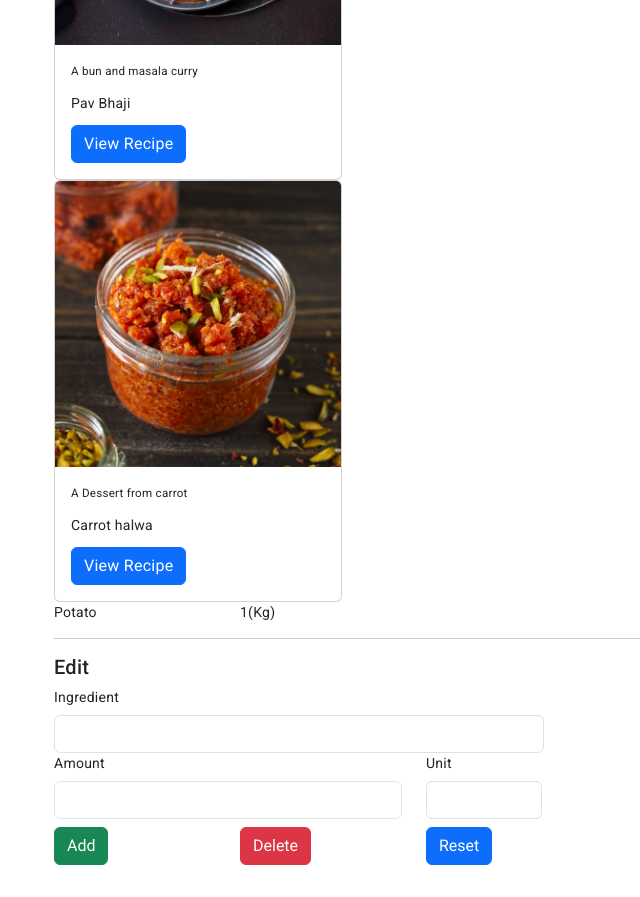
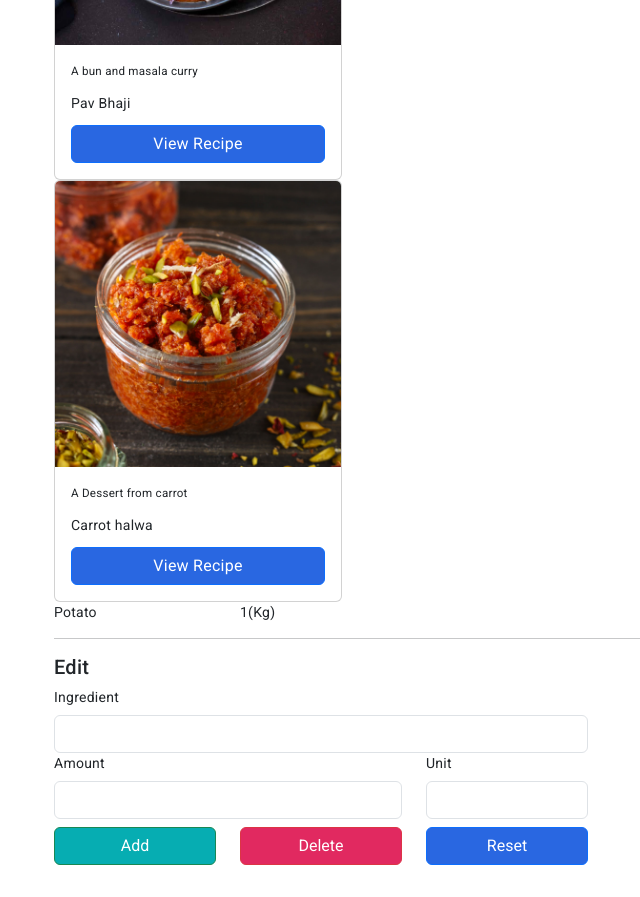
Before and after one commit to nvandana1/Recipe, an Angular app in the folder recipe/: page / in a window 1280 px wide. Shown: the part 380-1277 px from the top of the page, without its empty margins (40-680 px from the left). Built offline with nearby package versions, Linux system fonts and the light colour scheme.

Commit message:
overriding bootstrap class

```diff
--- a/recipe/src/app/shopping/shopping-edit/shopping-edit.component.html
+++ b/recipe/src/app/shopping/shopping-edit/shopping-edit.component.html
@@ -1,7 +1,7 @@
 <div class="row">
   <div class="col-md-6">
     <form>
-      <div class="col-md-11">
+      <div class="col-md-12">
         <label for="" class="form-label">Ingredient</label>
         <input type="text" class="form-control" />
       </div>
@@ -10,7 +10,7 @@
           <label for="" class="form-label">Amount</label>
           <input type="text" class="form-control" />
         </div>
-        <div class="col-md-3">
+        <div class="col-md-4">
           <label for="" class="form-label">Unit</label>
           <input type="text" class="form-control" />
         </div>
--- a/recipe/src/styles.scss
+++ b/recipe/src/styles.scss
@@ -1,7 +1,38 @@
 /* You can add global styles to this file, and also import other style files */
 
-html, body { height: 100%; }
-body { margin: 0; font-family: Roboto, "Helvetica Neue", sans-serif; }
+html,
+body {
+  height: 100%;
+}
+body {
+  margin: 0;
+  font-family: Roboto, "Helvetica Neue", sans-serif;
+}
 
 /* Importing Bootstrap SCSS file. */
-@import 'bootstrap/scss/bootstrap';
+@import "bootstrap/scss/bootstrap";
+
+.btn-success {
+  --bs-btn-bg: #06adb2;
+}
+.btn-primary {
+  --bs-btn-bg: #2967e1;
+}
+.btn-danger {
+  --bs-btn-bg: #e12960;
+}
+
+.btn-success.btn:hover {
+  color: var(--bs-btn-hover-color);
+  background-color: darkcyan;
+  border-color: var(--bs-btn-hover-border-color);
+}
+.btn-primary.btn:hover {
+  color: var(--bs-btn-hover-color);
+  background-color: rgb(6, 83, 166);
+  border-color: var(--bs-btn-hover-border-color);
+}
+
+.btn{
+    width: 100%;
+}
```
